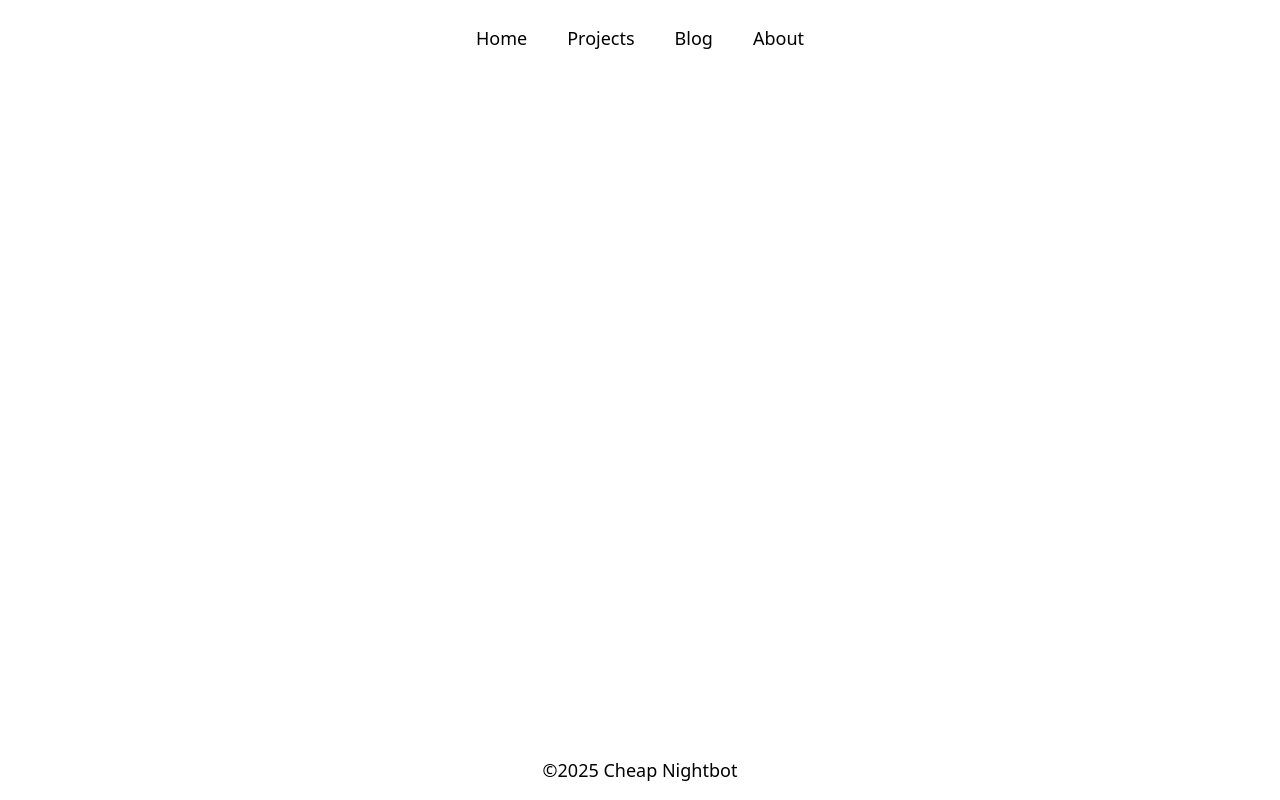
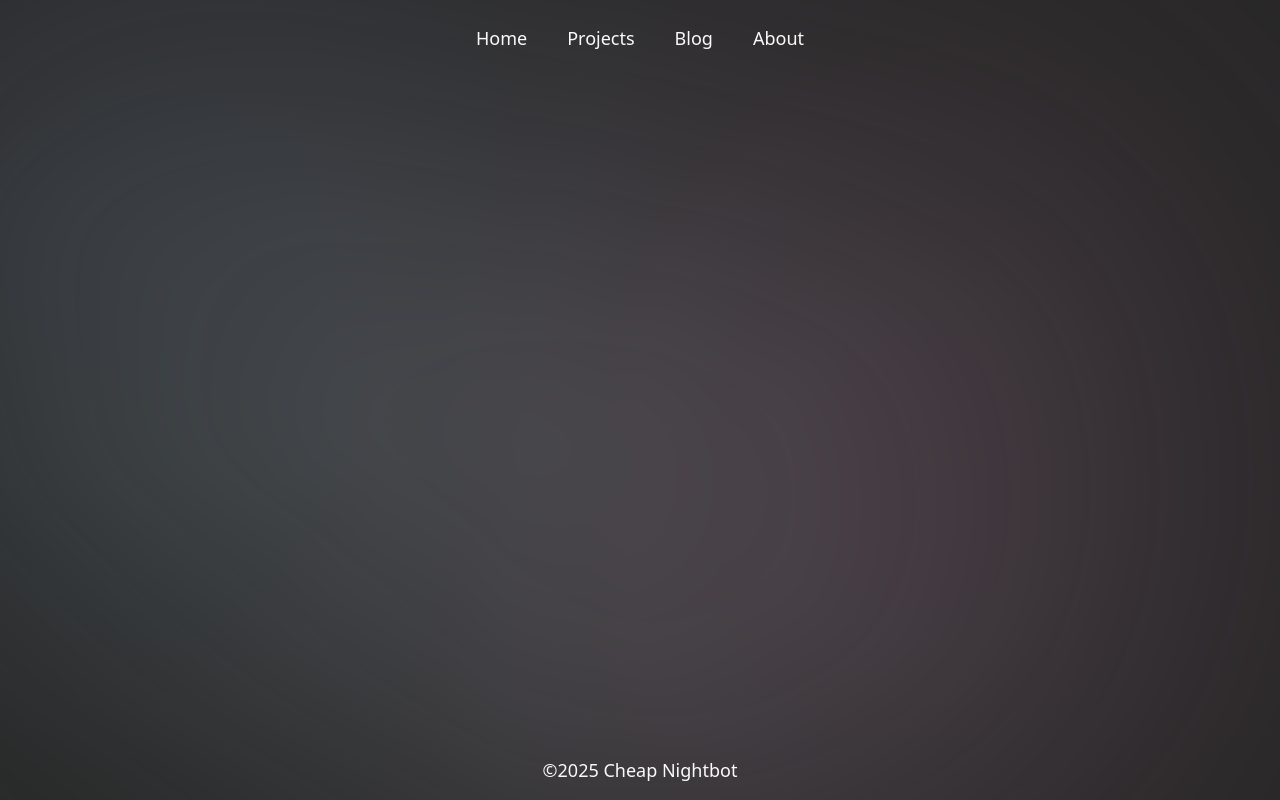
Before and after one commit to CheapNightbot/homepage, an Astro site: page / in a window 1280 px wide. Built offline with nearby package versions, Linux system fonts and the light colour scheme; Astro itself is replaced by a stand-in of ours.

Commit message:
Update Layout.astro

```diff
--- a/src/layouts/Layout.astro
+++ b/src/layouts/Layout.astro
@@ -1,5 +1,6 @@
 ---
 import "../styles/global.css";
+import background from "../assets/bg.svg";
 import Header from "../components/Header.astro";
 import Footer from "../components/Footer.astro";
 ---
@@ -12,8 +13,30 @@ import Footer from "../components/Footer.astro";
     <link rel="icon" type="image/svg+xml" href="/favicon.svg" />
     <meta name="generator" content={Astro.generator} />
     <title>Cheap Nightbot</title>
+    <style>
+      #background {
+        position: fixed;
+        top: 0;
+        left: 0;
+        width: 100%;
+        height: 100%;
+        z-index: -1;
+        filter: blur(200px);
+        animation: fadeIn 0.8s ease-in;
+      }
+
+      @keyframes fadeIn {
+        from {
+          opacity: 0;
+        }
+        to {
+          opacity: 1;
+        }
+      }
+    </style>
   </head>
-  <body class="flex flex-col">
+  <body class="flex flex-col bg-neutral-800 text-neutral-50">
+    <img id="background" src={background.src} alt="" fetchpriority="high" class="transition-opacity" />
     <Header />
     <main class="flex-1/2">
       <slot />
@@ -21,5 +44,3 @@ import Footer from "../components/Footer.astro";
     <Footer />
   </body>
 </html>
-
-<style></style>
```
